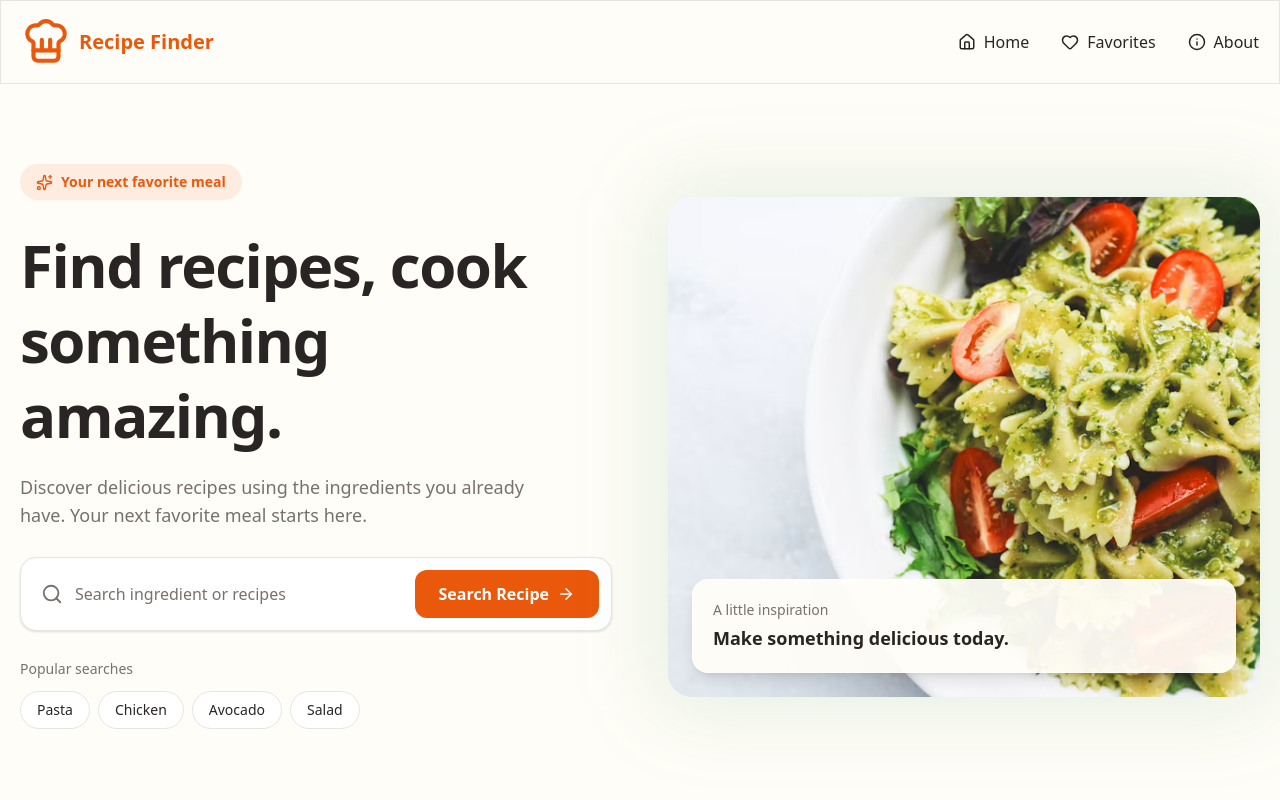
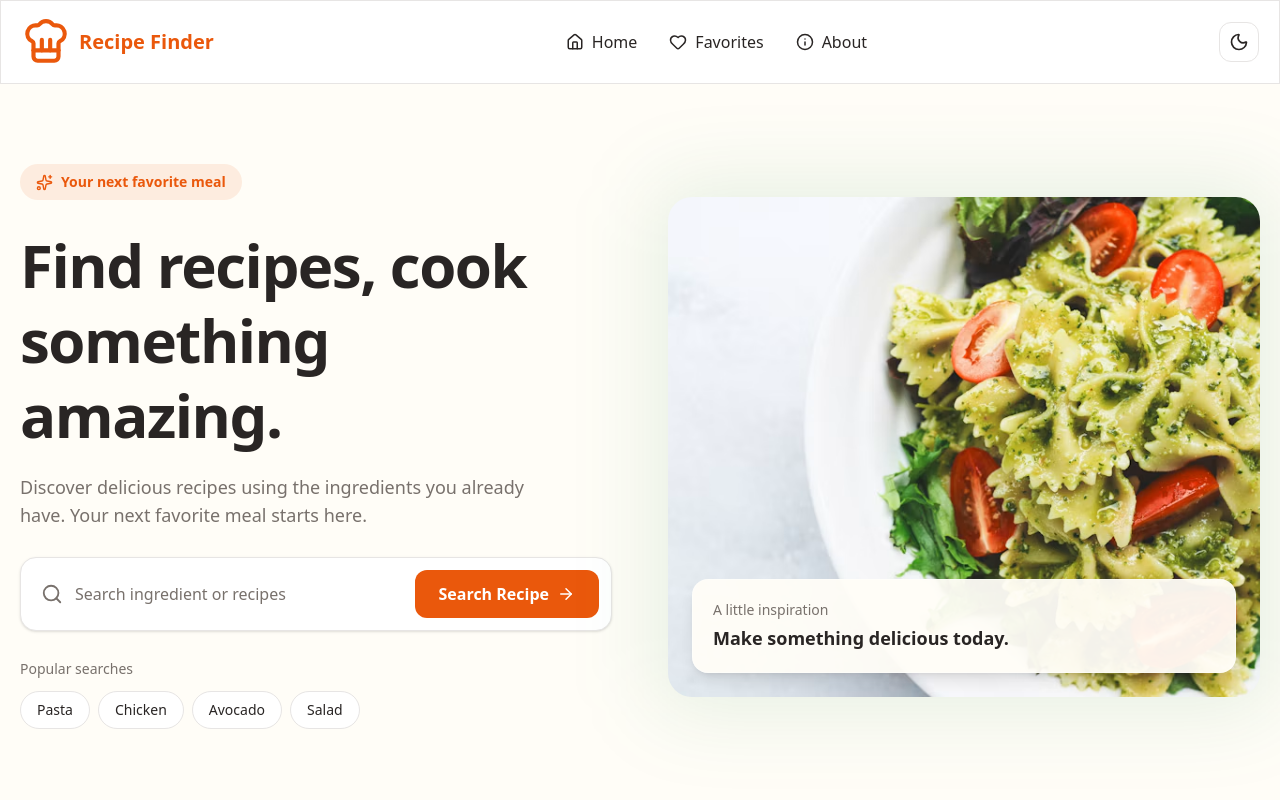
Before and after one commit to mirzakhani2003-del/recipe-finder, a Next.js app: page / in a window 1280 px wide. Shown: the top 800 px of the page. Built offline with nearby package versions, Linux system fonts and the light colour scheme.

Commit message:
feat: initial toggle theme

```diff
--- a/src/app/globals.css
+++ b/src/app/globals.css
@@ -62,7 +62,7 @@
 }
 
 /* Dark theme */
-.dark {
+[data-theme="dark"] {
   color-scheme: dark;
 
   --primary: #fb923c;
--- a/src/app/page.tsx
+++ b/src/app/page.tsx
@@ -23,6 +23,7 @@ const categories = [
     query: "quick meals",
   },
 ];
+
 export default function Home() {
   return (
     <div>
@@ -76,7 +77,7 @@ export default function Home() {
         </div>
       </section>
 
-      <section className="bg-surface py-14 sm:py-16">
+      <section className="py-14 sm:py-16">
         <div className="mx-auto max-w-7xl px-5">
           <div className="mb-8">
             <div className="space-y-2">
--- a/src/components/Header.tsx
+++ b/src/components/Header.tsx
@@ -3,12 +3,13 @@
 import { ChefHat, Heart, House, Info, Menu, X } from "lucide-react";
 import Link from "next/link";
 import { useState } from "react";
+import ThemeToggle from "./ThemeToggle";
 
 const Header = () => {
   const [isMenuOpen, setIsMenuOpen] = useState(false);
 
   return (
-    <header className="sticky top-0 z-50 border border-border bg-background">
+    <header className="sticky top-0 z-50 border border-border bg-surface">
       <div className="mx-auto max-w-7xl flex items-center justify-between px-5 py-4">
         <Link
           href="/"
@@ -42,6 +43,9 @@ const Header = () => {
           </Link>
         </nav>
 
+        <div className="flex items-center gap-2">
+          <ThemeToggle />
+
           <button
             type="button"
             onClick={() => setIsMenuOpen((open) => !open)}
@@ -52,6 +56,7 @@ const Header = () => {
           >
             {isMenuOpen ? <X size={24} /> : <Menu size={24} />}
           </button>
+        </div>
       </div>
 
       {isMenuOpen && (
--- /dev/null
+++ b/src/components/ThemeToggle.tsx
@@ -0,0 +1,47 @@
+"use client";
+
+import { Moon, Sun } from "lucide-react";
+import { useEffect, useState } from "react";
+
+type Theme = "light" | "dark";
+
+const THEME_STORAGE_KEY = "recipe-finder-theme";
+
+const getInitialTheme = (): Theme => {
+  const savedTheme = localStorage.getItem(THEME_STORAGE_KEY);
+
+  if (savedTheme === "dark" || savedTheme === "light") {
+    return savedTheme;
+  }
+
+  return "light";
+};
+
+const ThemeToggle = () => {
+  const [theme, setTheme] = useState<Theme>(getInitialTheme);
+
+  useEffect(() => {
+    document.documentElement.setAttribute("data-theme", theme);
+    localStorage.setItem(THEME_STORAGE_KEY, theme);
+  }, [theme]);
+
+  const toggleTheme = () => {
+    setTheme((currentTheme) => (currentTheme === "light" ? "dark" : "light"));
+  };
+
+  return (
+    <button
+      type="button"
+      onClick={toggleTheme}
+      aria-label={
+        theme === "light" ? "Switch to dark mode" : "Switch to loght mode"
+      }
+      title={theme === "light" ? "Dark mode" : "Light mode"}
+      className="inline-flex size-10 items-center justify-center rounded-xl border border-border text-foreground transition-colors hover:bg-surface-hover disabled:opacity-50"
+    >
+      {theme === "light" ? <Moon size={20} /> : <Sun size={20} />}
+    </button>
+  );
+};
+
+export default ThemeToggle;
```
Lines whose indentation alone changed are shown as unchanged.
